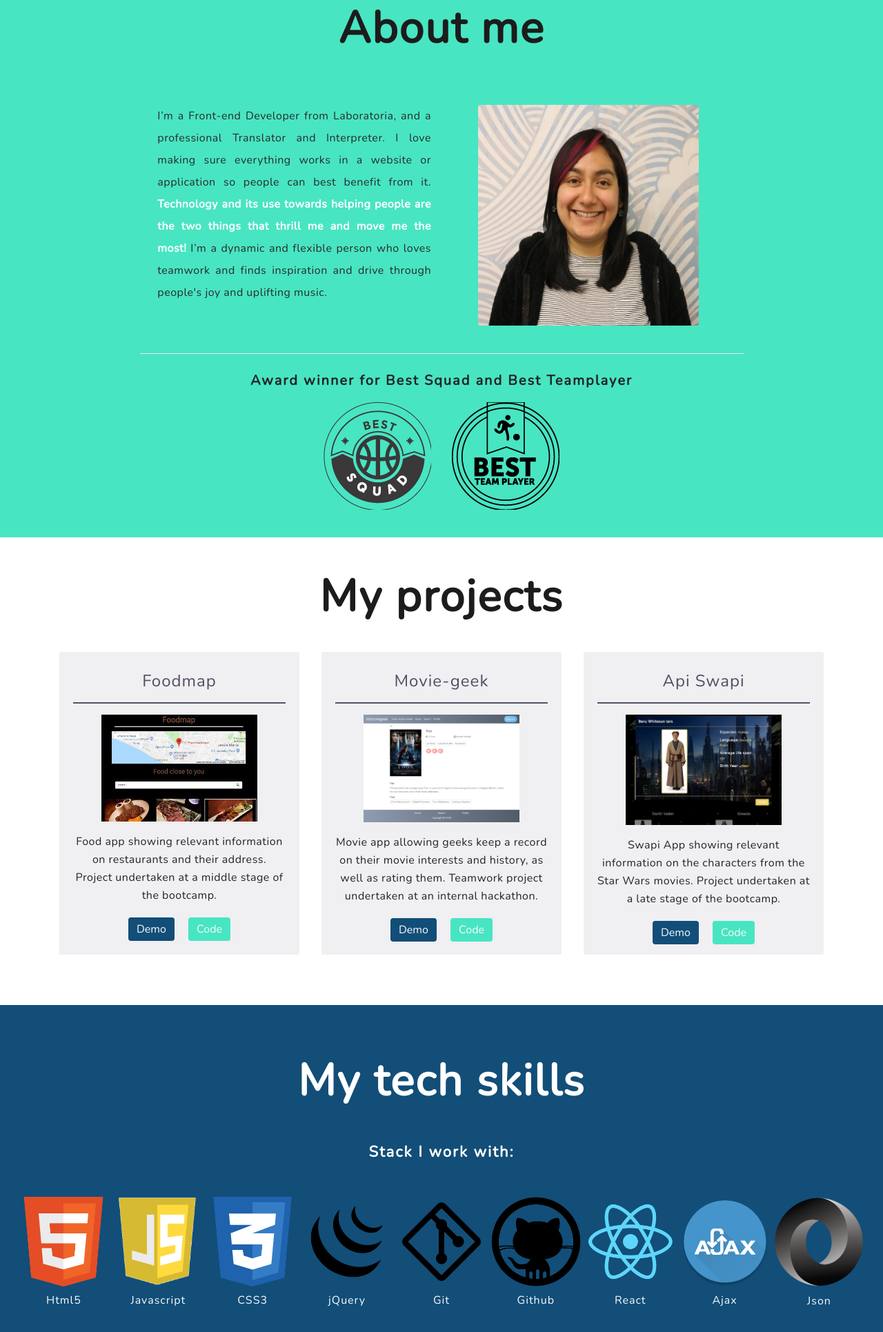
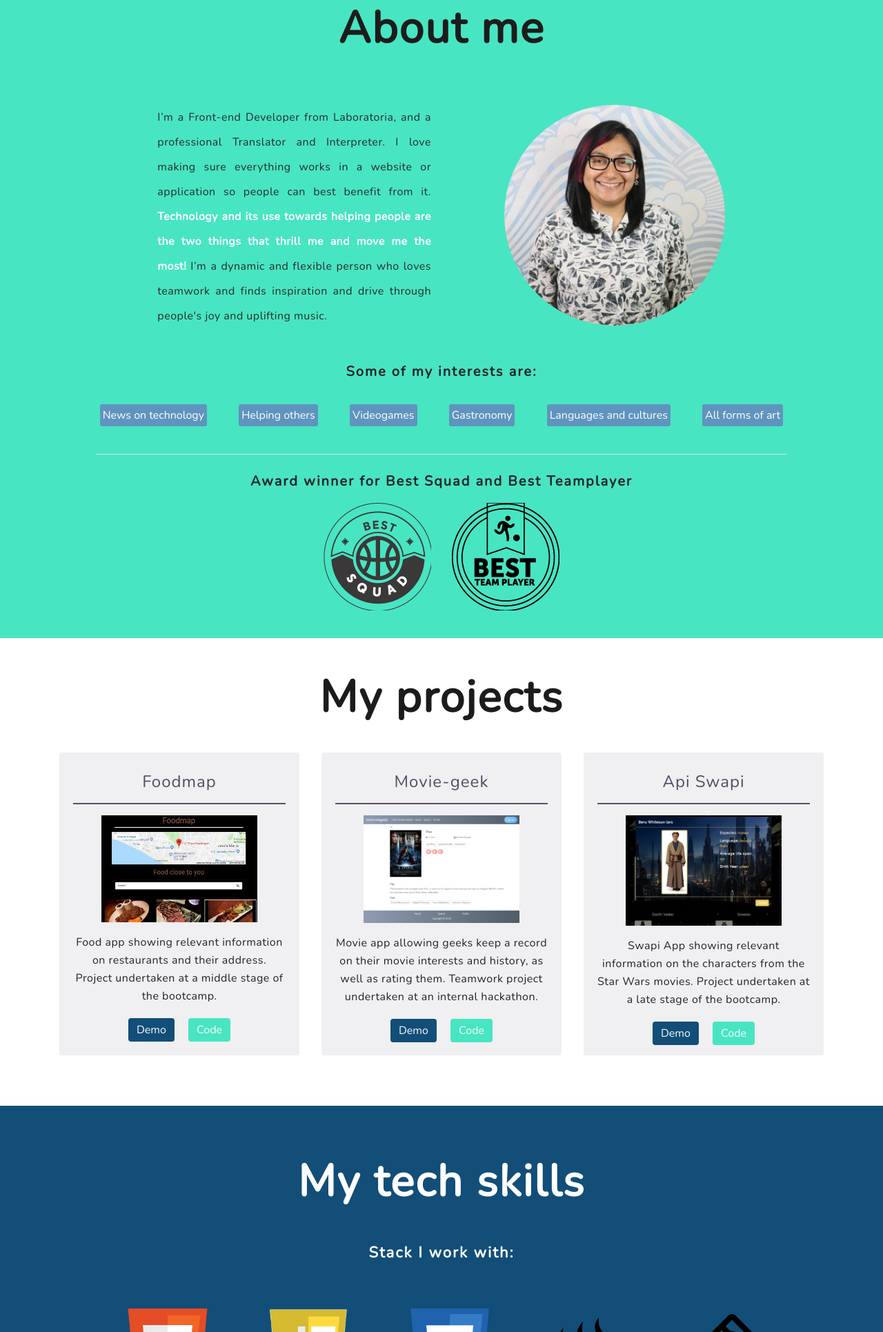
Before and after one commit to LizbethFP/portfolio, a plain HTML site: page index.html in a window 1280 px wide. Shown: the part 869-2800 px from the top of the page at 69% size. Drawn offline with nearby package versions, Linux system fonts and the light colour scheme.

Commit message:
incluyendo intereses en about me, regularizando márgenes en cada sección, cambiando imagen de perfil

```diff
--- a/css/main.css
+++ b/css/main.css
@@ -1,5 +1,4 @@
 /* Clases reutilizables */
-
 body {
   background-color: #fff;
   font-family: 'Nunito', sans-serif;
@@ -7,12 +6,6 @@ body {
 
 header .hdr-bck-grnd-color {
   background-color: #333333 !important;
-}
-
-.block hr {
-  background-color: #124E78;
-  height: 3px;
-  width: 25%;
 }
 
 footer {
@@ -72,18 +65,7 @@ footer {
   font-weight: 600;
 }
 
-.no-padding {
-  padding-left: 0;
-  padding-right: 0;
-}
-
 /* Clases específicas */
-/*
-.menu-white {
-  background-color: rgba(255, 254, 253, 1);
-  box-shadow: 0 0 0 1px rgba(8, 8, 8, 0.829);
-} */
-
 .navbar-brand:hover {
   color: #48E5C2 !important;
 }
@@ -121,10 +103,17 @@ h3 {
   height: 20rem;
 }
 
+.interests {
+  color: #fff;
+  border-radius: 0.2em;
+  background-color: #5F94BE;
+  margin:  0.5rem;
+}
+
 .award-hr {
   background-color: #fff;
   height: 0.5px;
-  width: 70%
+  width: 80%
 }
 
 .award-p {
@@ -194,6 +183,10 @@ h3 {
   letter-spacing: 2px;
 }
 
+#tech-skills figure {
+  margin-right:2rem;
+}
+
 #tech-skills figcaption {
   color: #F7FAFA;
   font-weight: 400;
@@ -258,7 +251,7 @@ h3 {
 }
 
 a.btn-up {
-  /* background: linear-gradient(-100deg, #F59C98, rgb(252, 187, 186)); */
+  /* background: linear-gradient(-100deg, #48E5C2, #69E9CD); */
   background: #48E5C2;
   border-radius: 50%;
   color: #ffff;
@@ -273,20 +266,39 @@ footer p {
   color: #bbb;
 }
 
+@media (min-width: 768px) {
+  img#profile-photo {
+    margin-left: 76px;
+  }
+
+  .interests {
+    margin: 1rem;
+  }
+
+  #tech-skills figure {
+    margin-top: 1rem;
+    margin-left: 2.5rem;
+  }
+}
+
 @media (min-width: 992px) {
   .navbar-nav li:hover a {
     border-radius: 25px 0px 25px 0px;
   }
+
   #hero>div h1 {
     font-size: 6em;
   }
+
   #hero>div h3 {
     font-size: 3em;
   }
+
   .award-p {
       padding-left: 0rem;
       padding-right: 0rem;
   }
+
   #about-me,
   #tech-skills {
     min-height: 600px;
@@ -294,30 +306,39 @@ footer p {
   .titles {
     font-size: 4rem;
   }
+
   .md-line-height {
     line-height: 34px;
   }
+
   .mt-project {
     margin-top: 0;
   }
+
   .tech-skills-title {
     font-size: 4rem;
   }
+
   .tech-patch-mx-height {
     max-height: 300px;
     max-width: 130px;
   }
-  .interest-img-mx-height {
-    max-height: 280px;
-    /* max-width: 340px; */
-  }
+
   #contact {
     min-height: 200px;
   }
+
   .contact-patch-mx-height {
     max-width: 80px;
   }
+
   .contact-patch-mx-height-cv {
     max-height: 84px;
   }
 }
+
+@media(min-width: 1140px) {
+  .content {
+    line-height: 36px;
+  }
+}
--- a/index.html
+++ b/index.html
@@ -22,7 +22,7 @@
 </head>
 
 <body>
-  <header class="w-10">
+  <header class="w-10" id="header">
     <nav class="navbar navbar-expand-md bg-dark navbar-dark fixed-top hdr-bck-grnd-color">
       <!-- Brand -->
       <a class="navbar-brand" href="index.html">LFP</a>
@@ -45,9 +45,9 @@
           <li class="nav-item">
             <a class="nav-link nav-link-color" href="#tech-skills">My tech skills</a>
           </li>
-          <li class="nav-item">
+          <!-- <li class="nav-item">
             <a class="nav-link nav-link-color" href="#interests">My interests</a>
-          </li>
+          </li> -->
           <li class="nav-item">
             <a class="nav-link nav-link-color" href="#contact">
               <i class="fa fa-envelope d-sm-none" aria-hidden="true"></i> Contact me</a>
@@ -72,15 +72,28 @@
         <h2 class="col-12 text-center my-5 about-me-title font-weight-bold titles ltr-spc-titles">About me</h2>
       </div>
       <div class="row mt-4">
-        <div class="offset-1 col-10 col-md-4 offset-md-2">
-          <p class="text-justify mb-5 content ltr-spc-text about-me-info">I’m a Front-end Developer from Laboratoria, and a professional Translator and Interpreter. I love making sure everything
+        <div class="offset-1 col-10 col-md-4 offset-md-2 mb-3">
+          <p class="text-justify content ltr-spc-text about-me-info">I’m a Front-end Developer from Laboratoria, and a professional Translator and Interpreter. I love making sure everything
             works in a website or application so people can best benefit from it.
             <span class="white-highlight-txt">Technology and its use towards helping people are the two things that thrill me and move me the most!</span>
             I’m a dynamic and flexible person who loves teamwork and finds inspiration and drive through people's joy and uplifting music.
           </p>
         </div>
         <div class="col-12 col-md-4 d-flex justify-content-center">
-          <img src="assets/images/rsz-lizbeth-felix.jpg" alt="Junior Front-end Developer" class="imgabout rounded" id="profile-photo">
+          <img src="assets/images/lfp.jpg" alt="Junior Front-end Developer" class="imgabout rounded-circle" id="profile-photo">
+        </div>
+      </div>
+      <div class="row mt-3">
+        <div class="col-10 offset-1">
+          <p class="mx-auto award-p">Some of my interests are:</p>
+          <div class="d-flex flex-row flex-wrap justify-content-around">
+            <span class="p-1 text-center interests">News on technology</span>
+            <span class="p-1 text-center interests">Helping others</span>
+            <span class="p-1 text-center interests">Videogames</span>
+            <span class="p-1 text-center interests">Gastronomy</span>
+            <span class="p-1 text-center interests">Languages and cultures</span>
+            <span class="p-1 text-center interests">All forms of art</span>
+          </div>
         </div>
       </div>
       <hr class="award-hr mt-4">
@@ -167,44 +180,48 @@
 
     <section class="p-4 w-100" id="tech-skills">
       <h2 class="my-5 text-center font-weight-bold  ltr-spc-titles tech-skills-title">My tech skills</h2>
+      <div class="row">
+        <div class="col-10 offset-1">
           <p class="text-center">Stack I work with:</p>
           <div class="d-flex flex-row flex-wrap justify-content-around my-5">
-        <figure class="">
+            <figure class="mr-3">
               <img class="tech-patch-mx-height" src="assets/images/html5.png" alt="html5">
               <figcaption class="mt-2 text-center">Html5</figcaption>
             </figure>
-        <figure class="">
+            <figure class="mr-3">
               <img class="tech-patch-mx-height" src="assets/images/javascript512.png" alt="javascript">
               <figcaption class="mt-2 text-center">Javascript</figcaption>
             </figure>
-        <figure class="">
+            <figure class="mr-3">
               <img class="tech-patch-mx-height" src="assets/images/css.png" alt="css">
               <figcaption class="mt-2 text-center">CSS3</figcaption>
             </figure>
-        <figure class="">
+            <figure class="mr-3">
               <img class="tech-patch-mx-height" src="assets/images/jquery-512.png" alt="jquery">
               <figcaption class="mt-2 text-center">jQuery</figcaption>
             </figure>
-        <figure class="">
+            <figure class="mr-3">
               <img class="tech-patch-mx-height" src="assets/images/git.png" alt="git">
               <figcaption class="mt-2 text-center">Git</figcaption>
             </figure>
-        <figure class="">
+            <figure class="mr-3">
               <img class="tech-patch-mx-height" src="assets/images/github.png" alt="github">
               <figcaption class="mt-2 text-center">Github</figcaption>
             </figure>
-        <figure class="">
+            <figure class="mr-3">
               <img class="tech-patch-mx-height" src="assets/images/reactjs.png" alt="react js">
               <figcaption class="mt-2 text-center">React</figcaption>
             </figure>
-        <figure class="">
+            <figure class="mr-3">
               <img class="tech-patch-mx-height" src="assets/images/ajax-431.png" alt="ajax">
               <figcaption class="mt-2 text-center">Ajax</figcaption>
             </figure>
-        <figure class="">
+            <figure class="mr-3">
               <img class="tech-patch-mx-height" src="assets/images/json-426.png" alt="json">
               <figcaption class="mt-2 text-center">Json</figcaption>
             </figure>
+          </div>
+        </div>
       </div>
       <p class="text-center">Frameworks I work with:</p>
       <div class="d-flex justify-content-center my-5">
@@ -229,42 +246,6 @@
         </figure>
 
       </div>
-    </section>
-
-    <section class="container-img w-100 d-none d-sm-none d-md-block d-lg-block d-xl-block" id="interests">
-      <h2 class="my-5 text-center font-weight-bold titles ltr-spc-titles my-interests-title">My interests</h2>
-      <div class="d-flex content-justify-around">
-        <div class="col h-100 no-padding no-gutters">
-          <img src="assets/images/newspaper.png" alt="News on technology" class="col-12 h-100 no-gutters no-padding interest-img-mx-height">
-          <!-- http://s3.amazonaws.com/digitaltrends-uploads-prod/2016/01/News-Apps-Header.jpg -->
-        </div>
-        <div class="col h-100 no-padding no-gutters">
-          <img src="assets/images/helping.jpg" alt="Helping others" class="col-12 h-100 no-gutters no-padding interest-img-mx-height">
-        </div>
-        <div class="col h-100 no-padding no-gutters">
-          <img src="https://icdn3.digitaltrends.com/image/xbox-one-wireless-controller-3-1500x1000.jpg?ver=1" alt="Videogames" class="col-12 h-100 no-gutters no-padding interest-img-mx-height">
-        </div>
-      </div>
-      <!-- <div class="row container-img">
-          <div class="col h-100 no-padding no-gutters">
-            <img src="assets/images/gastronomy.png" alt="Gastronomy" class="col-12 h-100 no-gutters no-padding interest-img-mx-height">
-                <!-- http://www.twentyfirstcenturygent.com/wp-content/uploads/2017/04/IMG_4310-BD-%C2%A9-mathildemochon.jpg -->
-      <!-- http://www.pilsen.eu/Files/MestoPlzen/web2013/Turista/aktuality/2015/150511_apetit_festival.jpg -->
-      <!-- </div> -->
-      <!-- <div class="col h-100 no-padding no-gutters">
-            <img src="assets/images/culture.jpg" alt="Languages and cultures" class="col-12 h-100 no-gutters no-padding interest-img-mx-height">
-          </div>
-          <div class="col h-100 no-padding no-gutters">
-            <img src="" alt="All forms of art"
-              class="col-12 h-100 no-gutters no-padding interest-img-mx-height">
-          </div>
-        </div> -->
-
-    </section>
-
-    <section class="my-5 block py-5 w-100">
-      <hr>
-
     </section>
 
     <section class="mt-5 w-100" id="contact">
@@ -307,7 +288,7 @@
     <div class="container mt-3 mb-3">
       <div class="row">
         <div class="col">
-          <a href="#hero" class="btn-up pull-right">
+          <a href="#header" class="btn-up pull-right">
             <i class="fa fa-angle-up" aria-hidden="true"></i>
           </a>
         </div>
```
Also changed, not shown: assets/images/lfp.jpg (added). Lines whose indentation alone changed are shown as unchanged.
